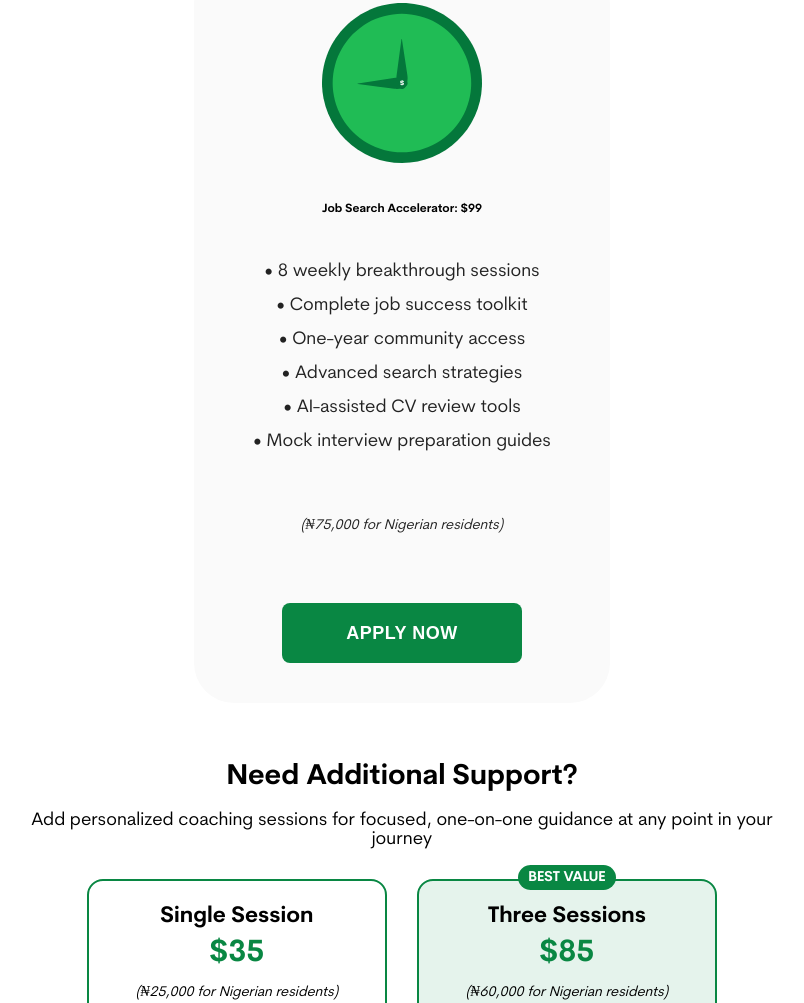
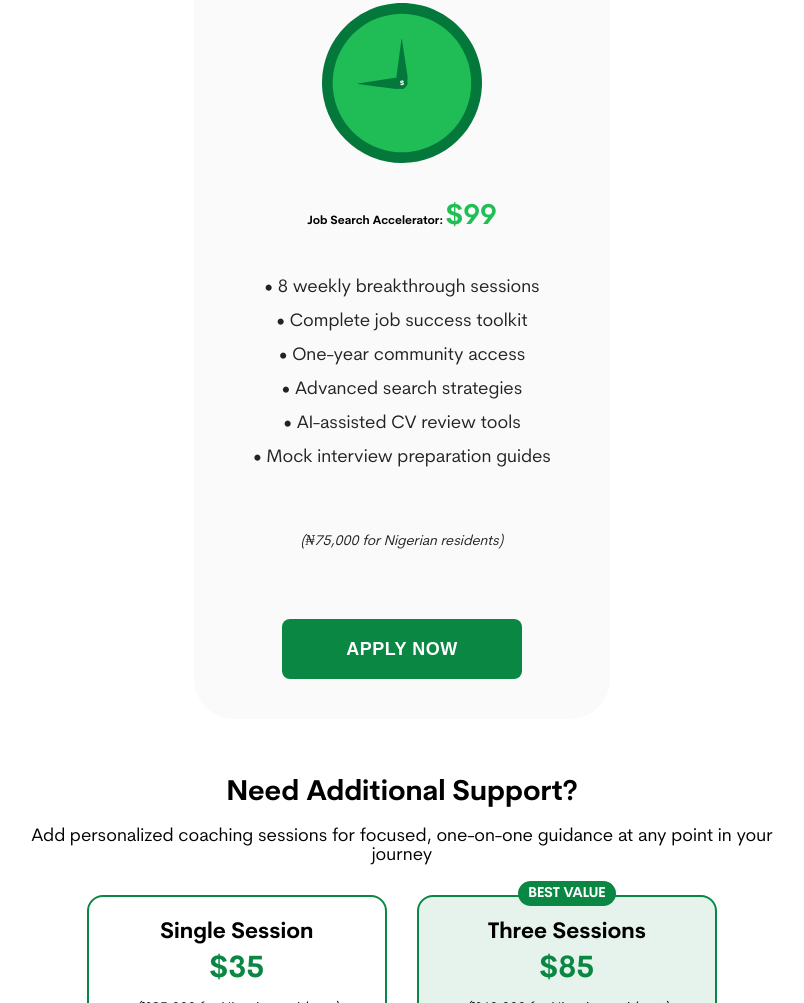
Before and after one commit to Growth-Clinic/growth-clinic.github.io, a plain HTML site: page job-search-accelerator.html in a window 1280 px wide. Shown: the part 4232-5235 px from the top of the page, without its empty margins (238-1042 px from the left). Drawn offline with nearby package versions, Linux system fonts and the light colour scheme.

Commit message:
Adjust pricing

```diff
--- a/job-search-accelerator.html
+++ b/job-search-accelerator.html
@@ -282,7 +282,7 @@
             <div class="how-payment-wrap">
                 <div class="how-payment-item">
                     <img class="how-payment-img" src="img/gc-illustration/time-money.svg" alt="standard package">
-                    <h3>Job Search Accelerator: $99</h3>
+                    <h3>Job Search Accelerator: <span style="font-size: 2.8rem; font-weight: bold; color: #20BF55;">$99</span></h3>
                     <p>
                         • 8 weekly breakthrough sessions<br>
                         • Complete job success toolkit<br>
```
